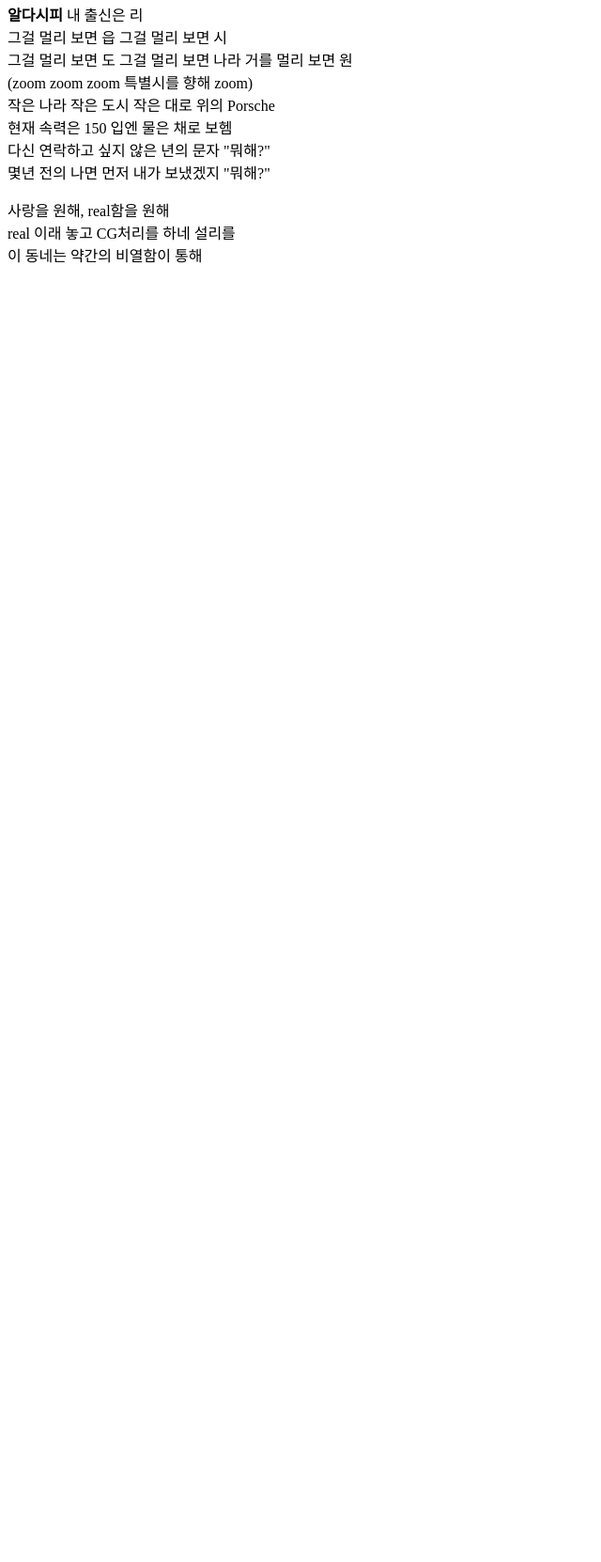
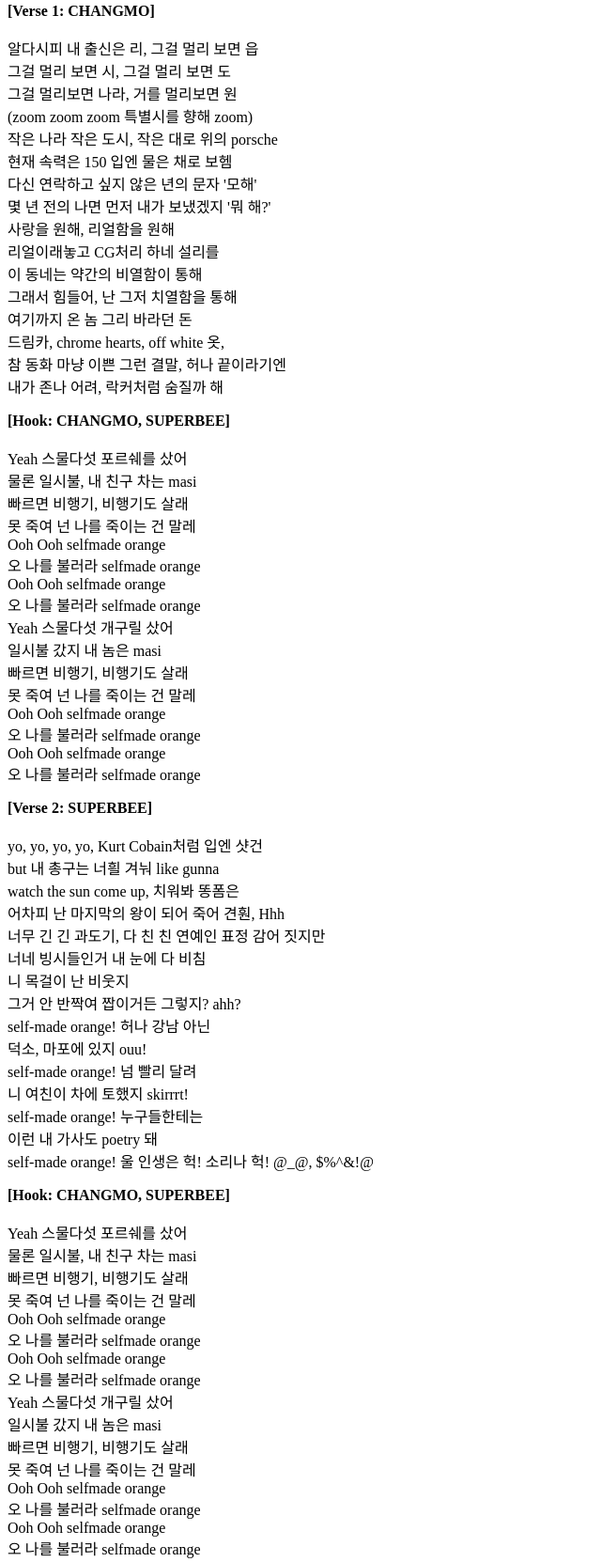
Before and after one commit to LikaCrcl/nonbeliever, a plain HTML site: page 1.html in a window 1280 px wide. Shown: the part 476-2138 px from the top of the page at 94% size, without its empty margins (0-640 px from the left). Before the commit the page ends 800 px from the top, so only its background shows below. Drawn offline with Linux system fonts and the light colour scheme.

Commit message:
lyrics complete

```diff
--- a/1.html
+++ b/1.html
@@ -21,17 +21,117 @@
 <h2><a href="https://www.youtube.com/watch?v=s6bx7MCEZ6Y" target="_blank" title="selfmade orange on youtube">
   Changmo - Selfmade Orange(feat. Superbee)</a></h2>
 
-<p><strong>알다시피</strong> 내 출신은 리<br>
-  그걸 멀리 보면 읍 그걸 멀리 보면 시<br>
-  그걸 멀리 보면 도 그걸 멀리 보면 나라 거를 멀리 보면 원<br>
-  (zoom zoom zoom 특별시를 향해 zoom)<br>
-  작은 나라 작은 도시 작은 대로 위의 Porsche<br>
-  현재 속력은 150 입엔 물은 채로 보헴<br>
-  다신 연락하고 싶지 않은 년의 문자 "뭐해?"<br>
-  몇년 전의 나면 먼저 내가 보냈겠지 "뭐해?"<br></p>
+    <p><strong>[Verse 1: CHANGMO]</strong><br>
+<br>
+알다시피 내 출신은 리, 그걸 멀리 보면 읍<br>
+그걸 멀리 보면 시, 그걸 멀리 보면 도<br>
+그걸 멀리보면 나라, 거를 멀리보면 원<br>
+(zoom zoom zoom 특별시를 향해 zoom)<br>
+작은 나라 작은 도시, 작은 대로 위의 porsche<br>
+현재 속력은 150 입엔 물은 채로 보헴<br>
+다신 연락하고 싶지 않은 년의 문자 '모해'<br>
+몇 년 전의 나면 먼저 내가 보냈겠지 '뭐 해?'<br>
+사랑을 원해, 리얼함을 원해<br>
+리얼이래놓고 CG처리 하네 설리를<br>
+이 동네는 약간의 비열함이 통해<br>
+그래서 힘들어, 난 그저 치열함을 통해<br>
+여기까지 온 놈 그리 바라던 돈<br>
+드림카, chrome hearts, off white 옷,<br>
+참 동화 마냥 이쁜 그런 결말, 허나 끝이라기엔<br>
+        내가 존나 어려, 락커처럼 숨질까 해<br></p>
 
-<p>사랑을 원해, real함을 원해<br>
-real 이래 놓고 CG처리를 하네 설리를<br>
-이 동네는 약간의 비열함이 통해<br>
+
+    <p><strong>[Hook: CHANGMO, SUPERBEE]</strong><br>
+<br>
+Yeah 스물다섯 포르쉐를 샀어<br>
+물론 일시불, 내 친구 차는 masi<br>
+빠르면 비행기, 비행기도 살래<br>
+못 죽여 넌 나를 죽이는 건 말레<br>
+Ooh Ooh selfmade orange<br>
+오 나를 불러라 selfmade orange<br>
+Ooh Ooh selfmade orange<br>
+오 나를 불러라 selfmade orange<br>
+Yeah 스물다섯 개구릴 샀어<br>
+일시불 갔지 내 놈은 masi<br>
+빠르면 비행기, 비행기도 살래<br>
+못 죽여 넌 나를 죽이는 건 말레<br>
+Ooh Ooh selfmade orange<br>
+오 나를 불러라 selfmade orange<br>
+Ooh Ooh selfmade orange<br>
+    오 나를 불러라 selfmade orange<br></p>
+
+
+    <p><strong>[Verse 2: SUPERBEE]</strong><br><br>
+
+yo, yo, yo, yo, Kurt Cobain처럼 입엔 샷건<br>
+but 내 총구는 너흴 겨눠 like gunna<br>
+watch the sun come up, 치워봐 똥폼은<br>
+어차피 난 마지막의 왕이 되어 죽어 견훤, Hhh<br>
+너무 긴 긴 과도기, 다 친 친 연예인 표정 감어 짓지만<br>
+너네 빙시들인거 내 눈에 다 비침<br>
+니 목걸이 난 비웃지<br>
+그거 안 반짝여 짭이거든 그렇지? ahh?<br>
+self-made orange! 허나 강남 아닌<br>
+덕소, 마포에 있지 ouu!<br>
+self-made orange! 넘 빨리 달려<br>
+니 여친이 차에 토했지 skirrrt!<br>
+self-made orange! 누구들한테는<br>
+이런 내 가사도 poetry 돼<br>
+        self-made orange! 울 인생은 헉! 소리나 헉! @_@, $%^&!@<br></p>
+
+
+    <p><strong>[Hook: CHANGMO, SUPERBEE]</strong><br><br>
+
+Yeah 스물다섯 포르쉐를 샀어<br>
+물론 일시불, 내 친구 차는 masi<br>
+빠르면 비행기, 비행기도 살래<br>
+못 죽여 넌 나를 죽이는 건 말레<br>
+Ooh Ooh selfmade orange<br>
+오 나를 불러라 selfmade orange<br>
+Ooh Ooh selfmade orange<br>
+오 나를 불러라 selfmade orange<br>
+Yeah 스물다섯 개구릴 샀어<br>
+일시불 갔지 내 놈은 masi<br>
+빠르면 비행기, 비행기도 살래<br>
+못 죽여 넌 나를 죽이는 건 말레<br>
+Ooh Ooh selfmade orange<br>
+오 나를 불러라 selfmade orange<br>
+Ooh Ooh selfmade orange<br>
+        오 나를 불러라 selfmade orange<br></p>
+
+
+    <p><strong>[Verse 3: CHANGMO]</strong><br><br>
+강마에로 힛, 프라다 노래로 힛<br>
+수입 맥주 노래 힛 몇 마디 안한 노래 힛<br>
+처음 히트 때는 백, 다음 히트 때는 천<br>
+다음 히트 때는 억 다음 히트 때는 (워!)<br>
+뒤를 돌아보니 와, 내 엄마는 미국에<br>
+내 동생은 유학파, 아버진 뭐 술독에<br>
+내 손에는 수억 원, 쥐어본 최대치는 백<br>
+엄마도 모르는 무게 엄마 나 어떡해야 돼<br>
+평생 내가 써버려버린 돈에<br>
+비하면 올해 내버릴 내 세금이 더해<br>
+처음처럼 대신 박아뿌는 진 토닉<br>
+준 것 없는 땅에 외쳐 부러 ‘뭐 씨발럼아’<br>
+녹슨 수저 딱 하나 준 여 땅 위<br>
+살아남아 복수마냥 조져 청담을<br>
+25 고졸 락스타<br>
+        발악과 눈물 결핍 가득한 내 현금 좆을 박어<br></p>
+
+
+    <p><strong>[Hook: CHANGMO, SUPERBEE]</strong><br><br>
+
+Yeah 스물다섯 포르쉐를 샀어<br>
+물론 일시불, 내 친구 차는 masi<br>
+빠르면 비행기, 비행기도 살래<br>
+못 죽여 넌 나를 죽이는 건 말레<br>
+Ooh Ooh selfmade orange<br>
+오 나를 불러라 selfmade orange<br>
+Ooh Ooh selfmade orange<br>
+오 나를 불러라 selfmade orange<br>
+Yeah 스물다섯 개구릴 샀어<br>
+일시불 갔지 내 놈은 masi<br>
+빠르면 비행기, 비행기도 살래<br>
+못 죽여 넌 나를 죽이는 건<br>
 </body>
 </html>
```
